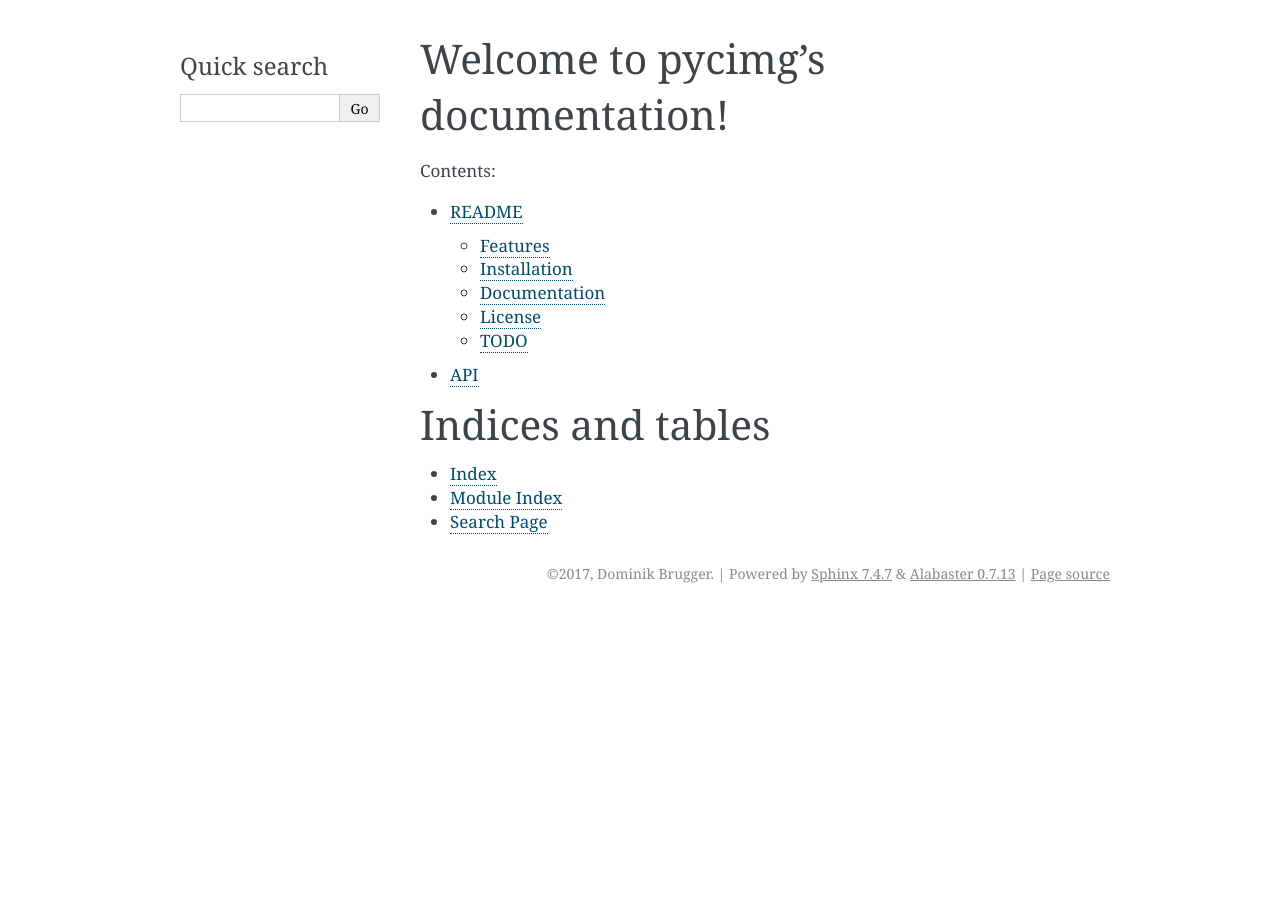
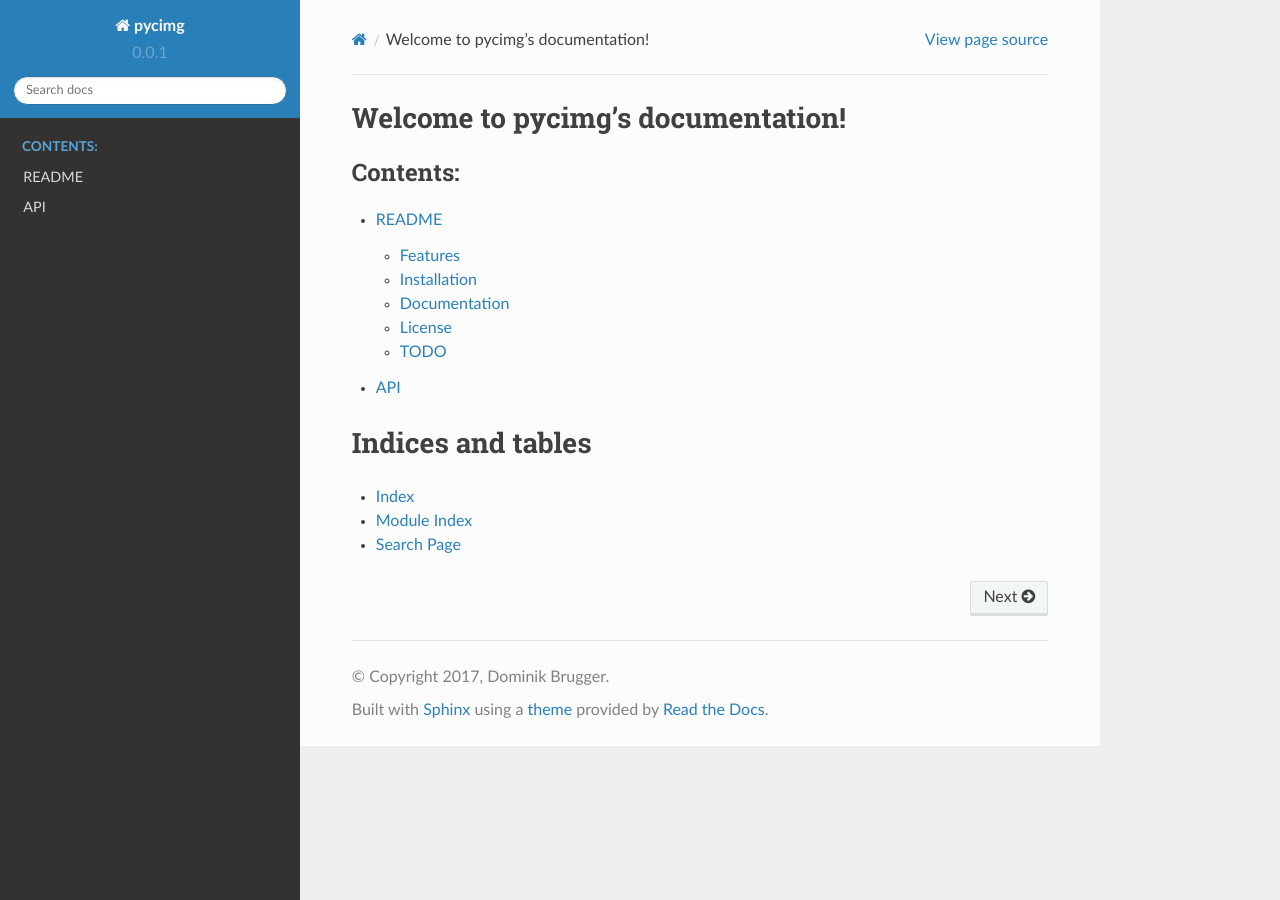
Before and after one commit to d0m3nik/pycimg, a Sphinx documentation site: the page built from docs/index.rst, in a window 1280 px wide. Built offline with Sphinx 7.4.7 and the Read the Docs theme 2.0.0, drawn with Linux system fonts in a browser that asks for light colours.

Commit message:
Fix for docs.

```diff
--- a/docs/cimg.rst
+++ b/docs/cimg.rst
@@ -1,6 +1,6 @@
 API
 ===
-.. automodule:: cimg
+.. automodule:: pycimg.cimg
   :members:
   :undoc-members:
   :special-members:
--- a/docs/conf.py
+++ b/docs/conf.py
@@ -28,7 +28,7 @@
     def __getattr__(cls, name):
             return MagicMock()
 
-MOCK_MODULES = ['numpy', 'pycimg']
+MOCK_MODULES = ['numpy', 'pycimg.pycimg']
 sys.modules.update((mod_name, Mock()) for mod_name in MOCK_MODULES)
 
 # -- General configuration ------------------------------------------------
@@ -98,7 +98,8 @@
 # The theme to use for HTML and HTML Help pages.  See the documentation for
 # a list of builtin themes.
 #
-html_theme = 'alabaster'
+# html_theme = 'alabaster'
+html_theme = 'sphinx_rtd_theme'
 
 # Theme options are theme-specific and customize the look and feel of a theme
 # further.  For a list of options available for each theme, see the
--- a/requirements_dev.txt
+++ b/requirements_dev.txt
@@ -4,3 +4,4 @@
 wheel>=0.30.0
 coverage>=4.4.1
 coveralls>=1.2.0
+sphinx_rtd_theme>=0.2.4
```
